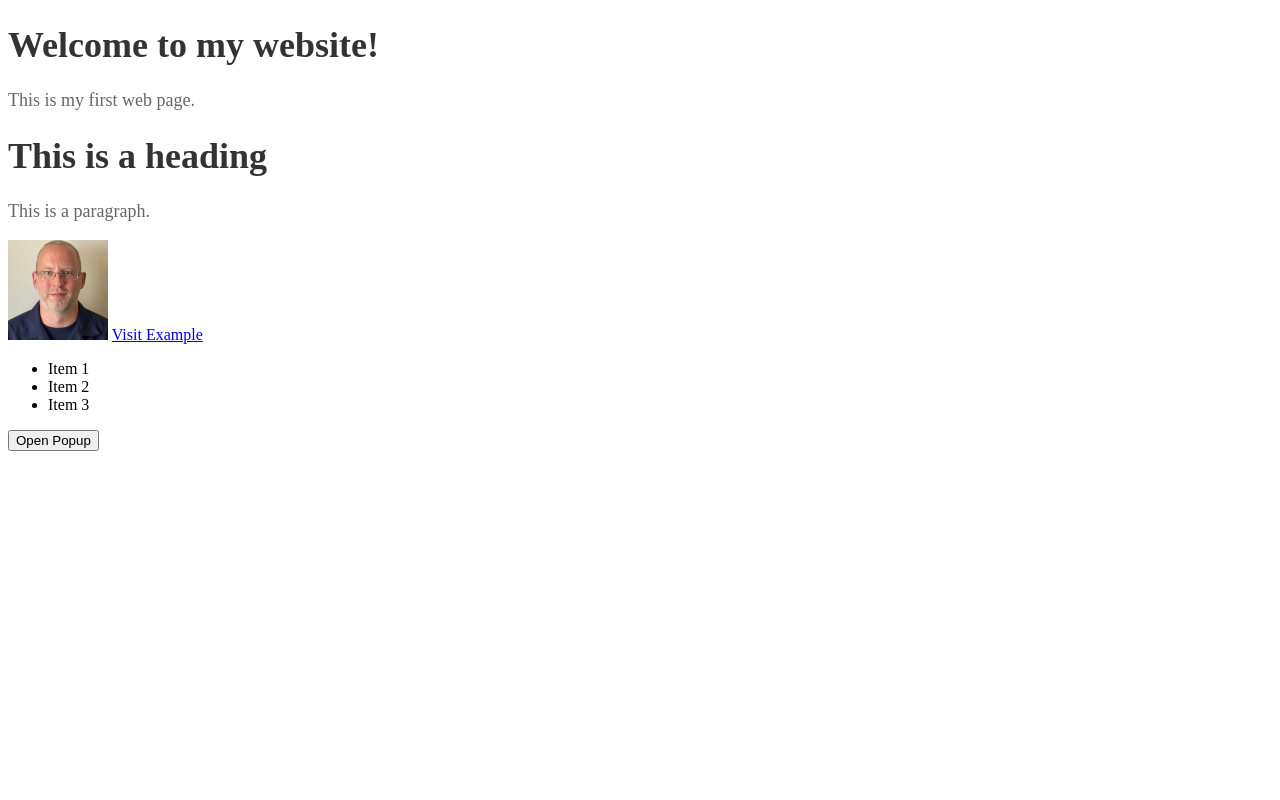
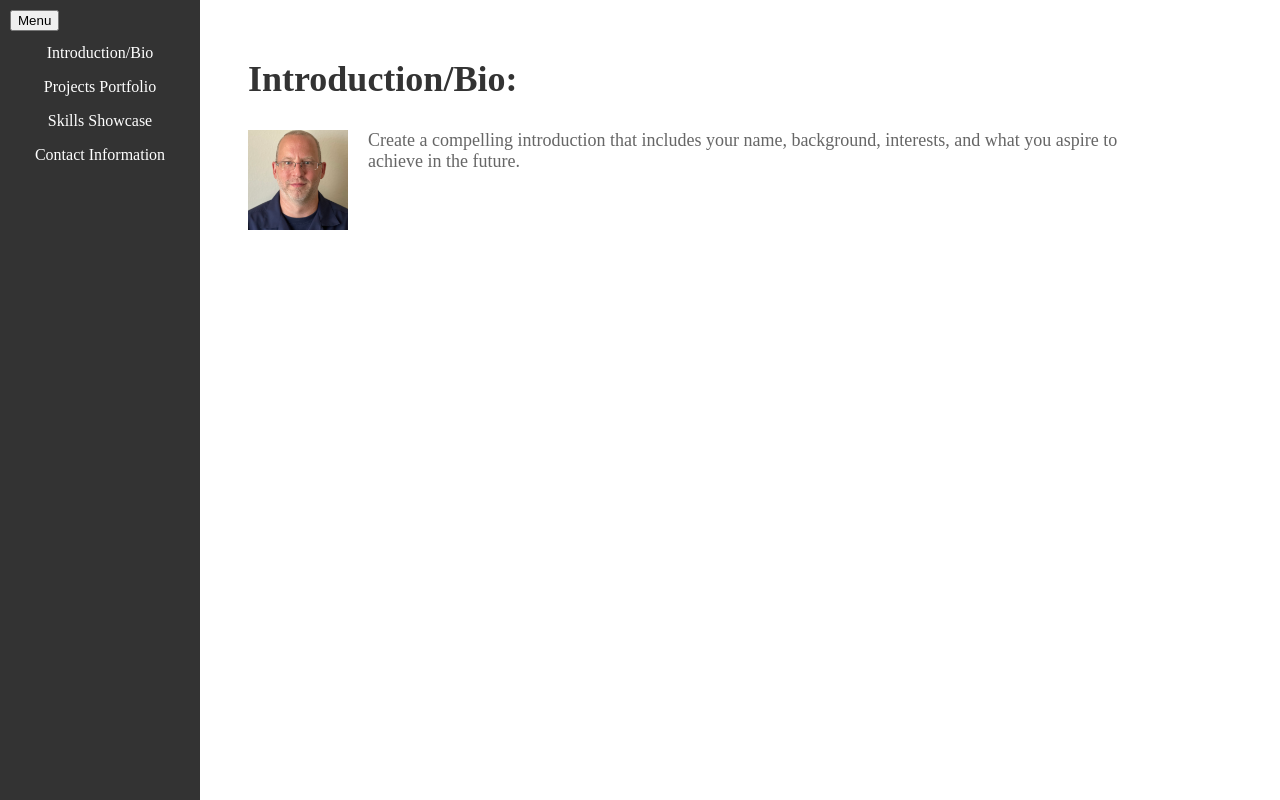
Before and after one commit to hoagea/VWCCapstone, a plain HTML site: page index.html in a window 1280 px wide. Drawn offline with Linux system fonts and the light colour scheme.

Commit message:
Content update

```diff
--- a/index.html
+++ b/index.html
@@ -5,37 +5,132 @@
     <meta name="viewport" content="width=device-width, initial-scale=1.0">
     <title>Popup Example</title>
     <link rel="stylesheet" href="styles.css">
+    <style>
+        body {
+            display: flex;
+        }
+        #sideMenu {
+            width: 200px;
+            position: fixed;
+            top: 0;
+            left: 0;
+            height: 100%;
+            background-color: #333;
+            padding-top: 20px;
+            transition: transform 0.3s ease;
+        }
+        #sideMenu.collapsed {
+            transform: translateX(-200px);
+        }
+        #sideMenu ul {
+            list-style-type: none;
+            padding: 0;
+        }
+        #sideMenu ul li {
+            padding: 8px;
+            text-align: center;
+        }
+        #sideMenu ul li a {
+            color: white;
+            text-decoration: none;
+            display: block;
+        }
+        #sideMenu ul li a:hover {
+            background-color: #575757;
+        }
+        main {
+            margin-left: 220px;
+            padding: 20px;
+            transition: margin-left 0.3s ease;
+        }
+        main.collapsed {
+            margin-left: 20px;
+        }
+        #menuToggle {
+            position: fixed;
+            top: 10px;
+            left: 10px;
+            z-index: 1000;
+        }
+        .content-section {
+            display: none;
+        }
+        .content-section.active {
+            display: block;
+        }
+        .intro-image {
+            float: left;
+            margin-right: 20px;
+        }
+    </style>
 </head>
 <body>
-    <h1>Welcome to my website!</h1>
-    <p>This is my first web page.</p>
-    <h1>This is a heading</h1>
+    <button id="menuToggle" onclick="toggleMenu()">Menu</button>
+    <nav id="sideMenu">
+        <ul>
+            <li><a href="#intro" onclick="showSection('intro')">Introduction/Bio</a></li>
+            <li><a href="#projects" onclick="showSection('projects')">Projects Portfolio</a></li>
+            <li><a href="#skills" onclick="showSection('skills')">Skills Showcase</a></li>
+            <li><a href="#contact" onclick="showSection('contact')">Contact Information</a></li>
+        </ul>
+    </nav>
 
-        <p>This is a paragraph.</p>
+    <main id="mainContent">
+        <section id="intro" class="content-section active">
+            <h1>Introduction/Bio:</h1>
+            <img src="abner_portrait_square.jpg" alt="An image" width="100" height="100" class="intro-image" />
+            <p>Create a compelling introduction that includes your name, background, interests, and what you aspire to achieve in the future.</p>
+        </section>
 
-        <!-- This is an image -->
-        <img src="abner_portrait_square.jpg" alt="An image" width="100" height="100" />
-
-        <!-- This is a link -->
+        <section id="projects" class="content-section">
+            <h1>Projects Portfolio:</h1>
+            <p>Showcase your projects, both completed and ongoing. Include images, descriptions, and links to live demos or GitHub repositories.</p>
             <a href="https://www.example.com">Visit Example</a>
-
-        <!-- This is a list -->
             <ul>
                 <li>Item 1</li>
                 <li>Item 2</li>
                 <li>Item 3</li>
             </ul>
+        </section>
 
+        <section id="skills" class="content-section">
+            <h1>Skills Showcase:</h1>
+            <p>Highlight your technical skills with interactive elements like animations or progress bars to make it visually appealing.</p>
             <div id="overlay"></div>
             <div id="popup">
-    <h1>Hello World!</h1>
-    <p>This is a popup.</p>
+                <h1>Popup Button</h1>
+                <p>I know how to make a popup button. I used AI to search for how to code this and then modified it to meet my needs.</p>
                 <button onclick="closePopup()">Close</button>
             </div>
+            <button onclick="openPopup()">Open Popup</button>
+        </section>
 
-<button onclick="openPopup()">Open Popup</button>
+        <section id="contact" class="content-section">
+            <h1>Contact Information:</h1>
+            <p>Provide multiple ways to contact you, such as a contact form, email, or links to social profiles like LinkedIn and GitHub.</p>
+        </section>
+    </main>
 
-<script src="script.js"></script>
+    <script>
+        function toggleMenu() {
+            var sideMenu = document.getElementById('sideMenu');
+            var mainContent = document.getElementById('mainContent');
+            sideMenu.classList.toggle('collapsed');
+            mainContent.classList.toggle('collapsed');
+        }
 
+        function showSection(sectionId) {
+            var sections = document.querySelectorAll('.content-section');
+            sections.forEach(function(section) {
+                section.classList.remove('active');
+            });
+            document.getElementById(sectionId).classList.add('active');
+        }
+
+        // Show the Introduction/Bio section by default
+        document.addEventListener('DOMContentLoaded', function() {
+            showSection('intro');
+        });
+    </script>
 </body>
 </html>
```
Lines whose indentation alone changed are shown as unchanged.
